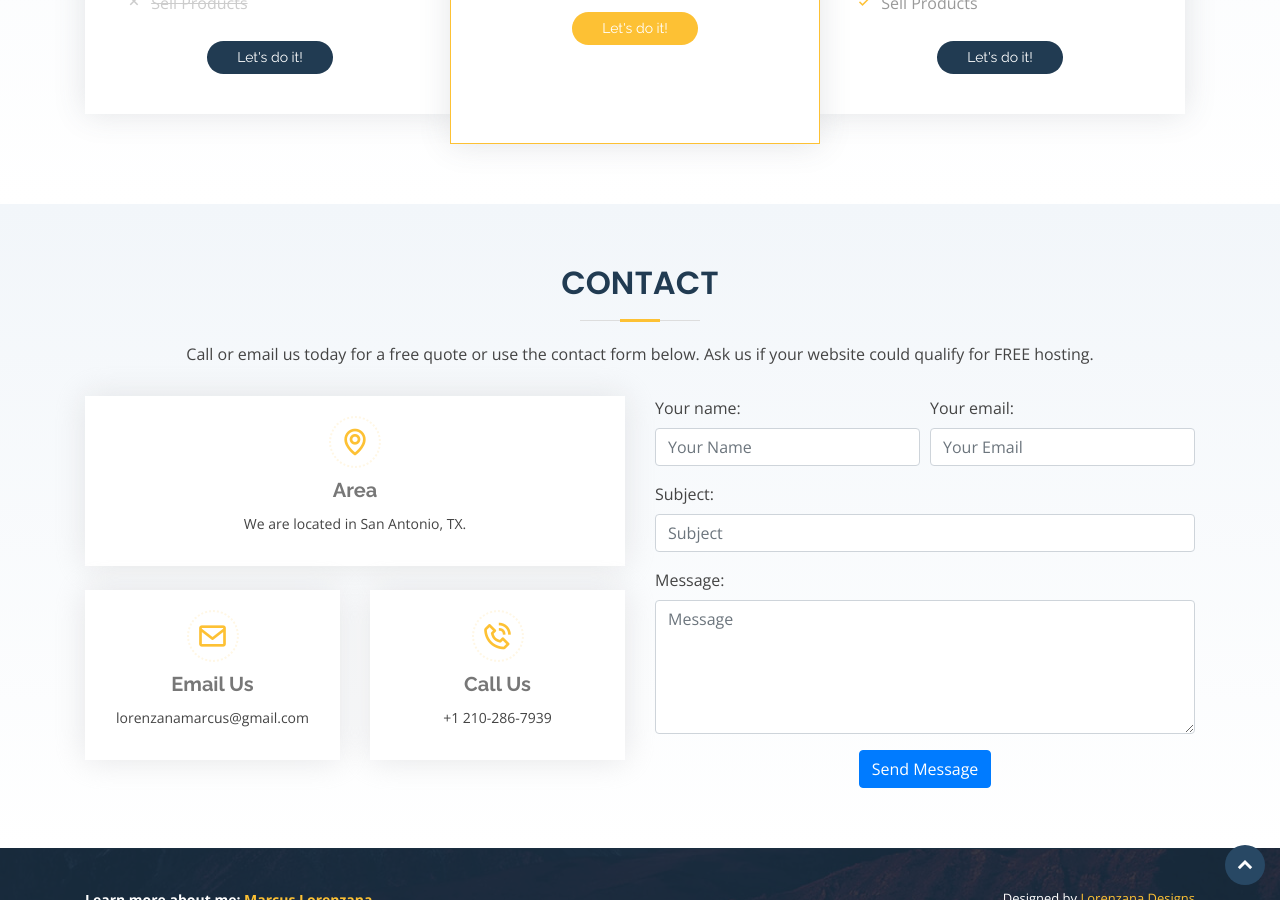
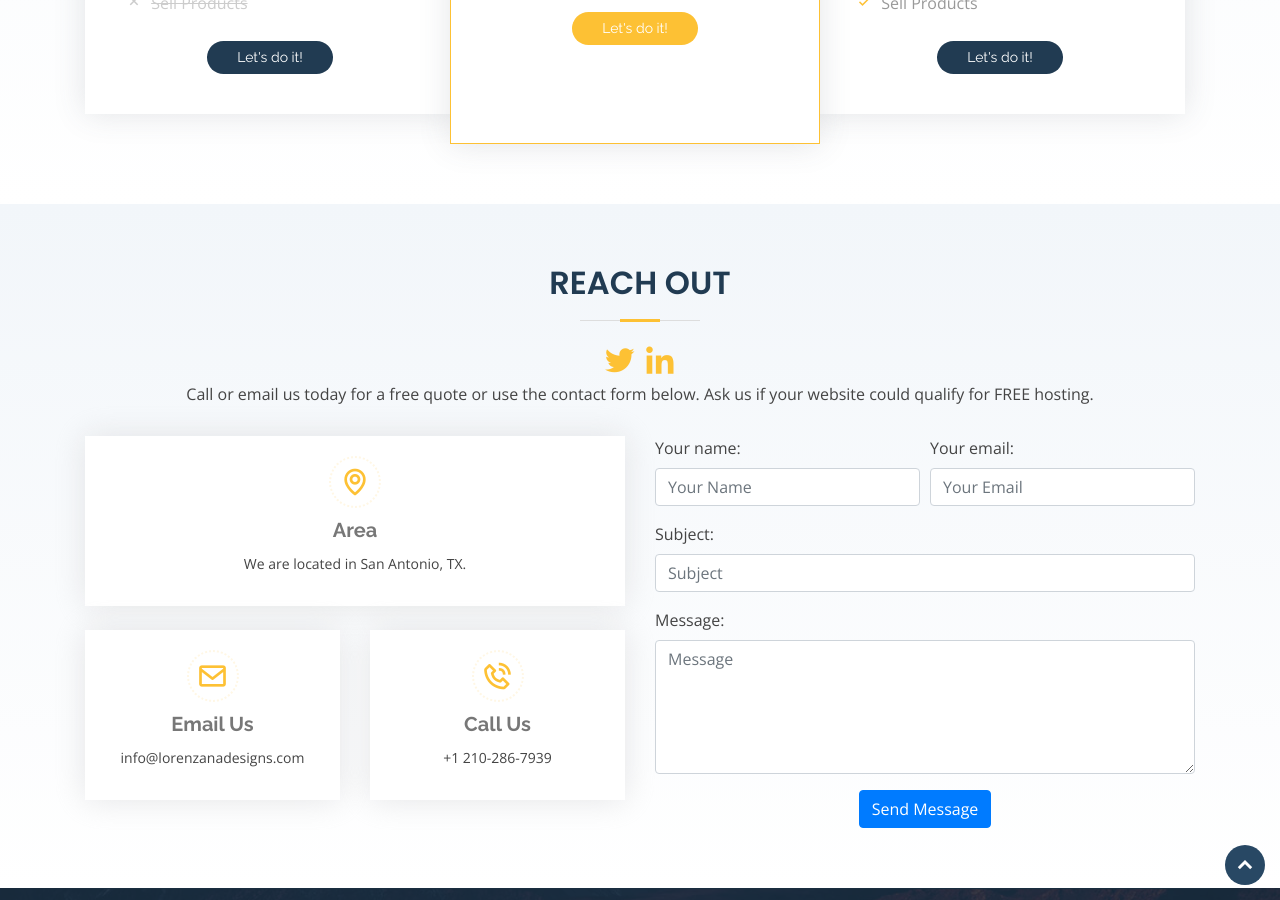
Before and after one commit to MeesterMarcus/lorenzana-designs-website, a Jekyll site: the page built from index.md, in a window 1280 px wide and 900 px high, scrolled down 5744 px. Built offline with Jekyll 4.4.1, drawn with Linux system fonts in a browser that asks for light colours.

Commit message:
new email, social links

```diff
--- a/_includes/contact.html
+++ b/_includes/contact.html
@@ -3,7 +3,9 @@
     <div class="container">
 
         <div class="section-title">
-            <h2 data-aos="fade-in">Contact</h2>
+            <h2 data-aos="fade-in">Reach Out</h2>
+            <a href="https://twitter.com/lorenzana_web"><i class="bx bxl-twitter bx-md"></i></a>
+            <a href="https://www.linkedin.com/company/lorenzana-web-design"><i class="bx bxl-linkedin bx-md"></i></a>
             <p data-aos="fade-in">Call or email us today for a free quote or use the contact form below. Ask us if your website could qualify for FREE hosting.</p>
         </div>
 
@@ -23,7 +25,7 @@
                         <div class="info-box mt-4" data-aos="fade-up" data-aos-delay="100">
                             <i class="bx bx-envelope"></i>
                             <h3>Email Us</h3>
-                            <p>lorenzanamarcus@gmail.com</p>
+                            <p>info@lorenzanadesigns.com</p>
                         </div>
                     </div>
                     <div class="col-md-6">
@@ -38,7 +40,7 @@
             </div>
 
             <div class="col-lg-6">
-                <form action="https://formspree.io/lorenzanamarcus@gmail.com" method="POST" >
+                <form action="https://formspree.io/mrgynnwe" method="POST" >
                     <div class="form-row">
                         <div class="col-md-6 form-group">
                             <label>Your name:</label>
--- a/_includes/footer.html
+++ b/_includes/footer.html
@@ -41,6 +41,8 @@
             <!-- Licensing information: https://bootstrapmade.com/license/ -->
             <!-- Purchase the pro version with working PHP/AJAX contact form: https://bootstrapmade.com/bocor-bootstrap-template-nice-animation/ -->
             Designed by <a href="#">Lorenzana Designs</a>
+            <a href="https://twitter.com/lorenzana_web"><i class="bx bxl-twitter"></i></a>
+            <a href="https://www.linkedin.com/company/lorenzana-web-design"><i class="bx bxl-linkedin"></i></a>
         </div>
     </div>
 </footer><!-- End Footer -->
```
